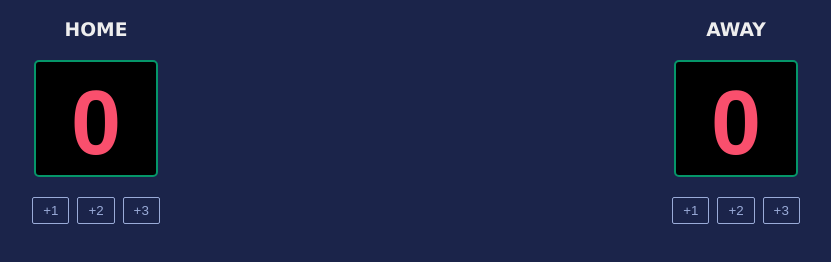
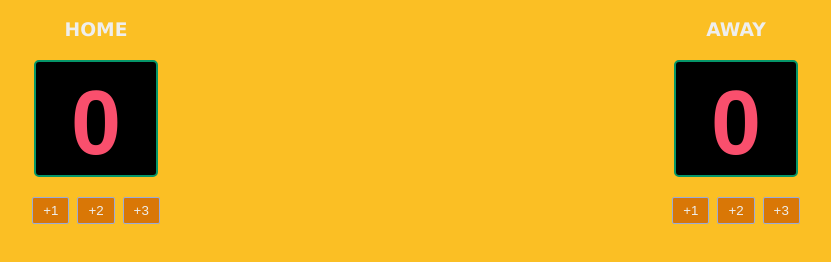
Before and after one commit to anshkumarrko-prog/scorecard, a website built with Vite: page index.html in a window 1280 px wide. Shown: the whole page, without its empty margins (224-1055 px from the left). Built offline with nearby package versions, Linux system fonts and the light colour scheme; a web font is replaced by a local one.

Commit message:
Update index.css
color change

```diff
--- a/index.css
+++ b/index.css
@@ -1,6 +1,6 @@
 body {
     margin: 0;
-    background-color: #1B244A;
+    background-color: #FBBF24;
     text-align: center;
 
 
@@ -40,8 +40,8 @@ h3{
 
 }
 button{
-    background-color: #1B244A;
-    color:#9AABD8;
+    background-color: #D97706;
+    color: #EEEEEE;
     border:1px solid #9AABD8 ;
     border-radius: 2px;
     padding:5px 10px;
```
